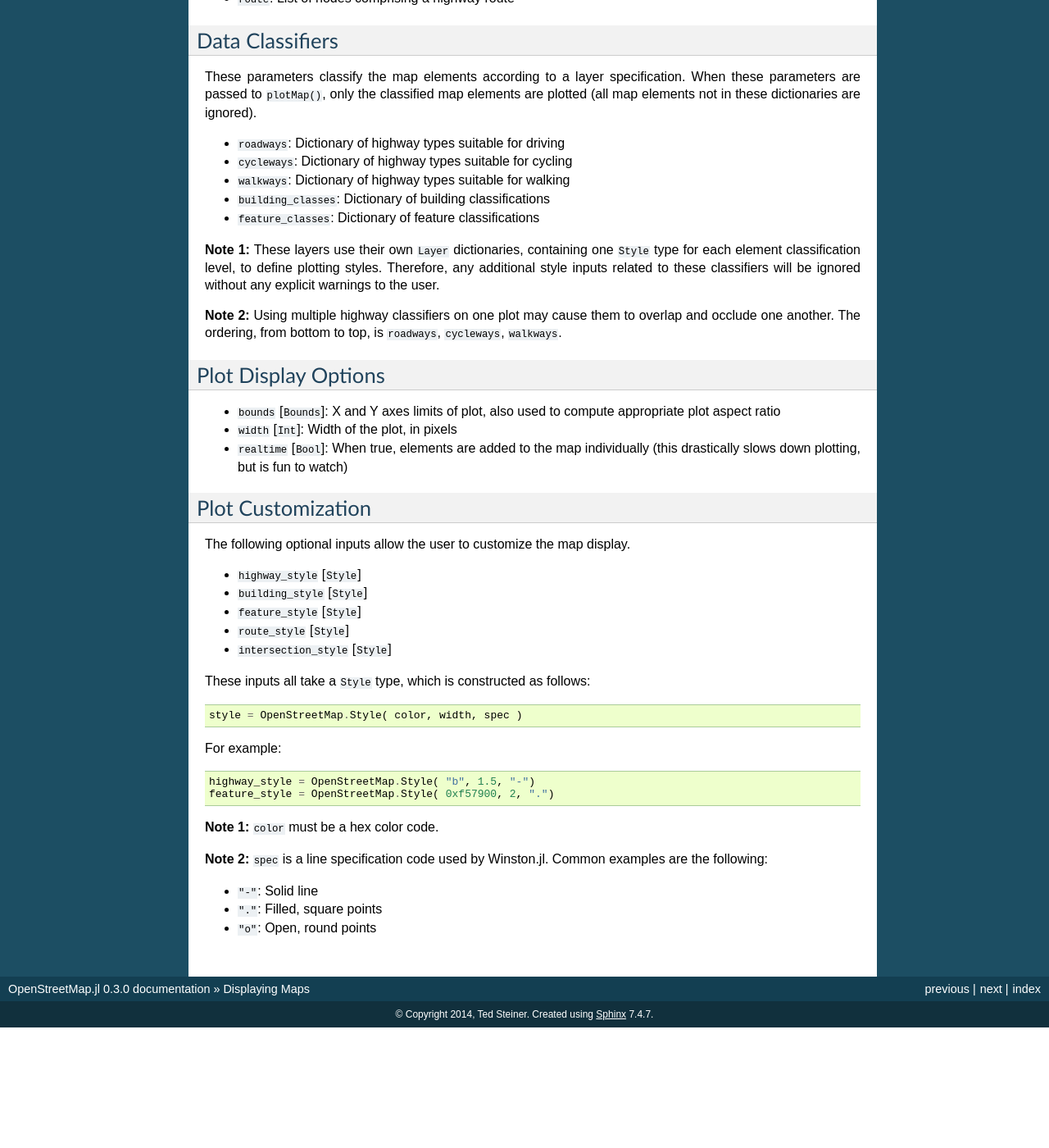
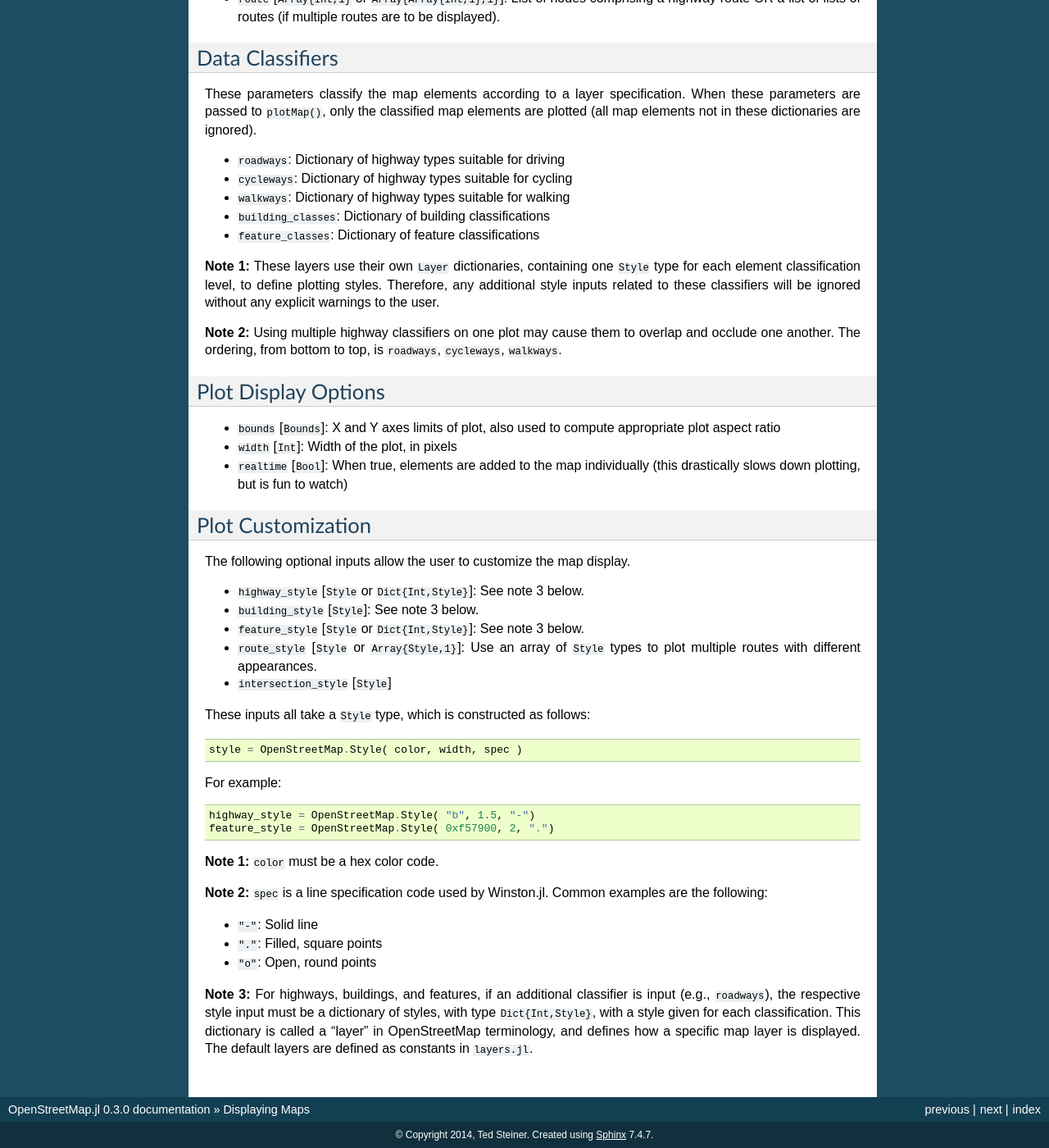
Before and after one commit to tedsteiner/OpenStreetMap.jl, a Sphinx documentation site: the page built from docs/plots.rst, in a window 1280 px wide and 1400 px high, scrolled down 852 px. Shown: the whole window at 82% size. Built offline with Sphinx 7.4.7, drawn with Linux system fonts in a browser that asks for light colours; before the commit the page ends 2105 px from its top, so only the background shows below that; some of the changed text lies outside the part shown.

Commit message:
Added capability to use custom layers for plotting. Updated documentation to reflect this. Added Vim swp files to ignore list.
Signed-off-by: Ted Steiner <tsteiner2@gmail.com>

```diff
--- a/docs/plots.rst
+++ b/docs/plots.rst
@@ -17,11 +17,11 @@ OpenStreetMap.jl includes a single plotting function. This function has numerous
                       feature_classes=nothing,
                       building_classes=nothing,
                       route=nothing,
-                      highway_style::Style=Style(0x007CFF,1.5,"-"),
-                      building_style::Style=Style(0x000000,1,"-"),
-                      feature_style::Style=Style(0xCC0000,2.5,"."),
-                      route_style::Style=Style(0xFF0000, 3, "-"),
-                      intersection_style::Style=Style(0x000000,3,"."),
+                      highway_style::Style = Style(0x007CFF,1.5,"-"),
+                      building_style::Style = Style(0x000000,1,"-"),
+                      feature_style = Style(0xCC0000,2.5,"."),
+                      route_style = Style(0xFF0000, 3, "-"),
+                      intersection_style::Style = Style(0x000000,3,"."),
                       width::Integer=500,
                       realtime::Bool=false )
 
@@ -39,7 +39,7 @@ These parameters provided the actual data to be plotted.
 * ``buildings`` [``Dict{Int,Building}``]: List of buildings to display
 * ``highways`` [``Dict{Int,Highway}``]: List of highways to display
 * ``intersections`` [``Dict{Int,Intersection}``]: List of highway intersections
-* ``route``: List of nodes comprising a highway route
+* ``route`` [``Array{Int,1}`` or ``Array{Array{Int,1},1}``]: List of nodes comprising a highway route OR a list of lists of routes (if multiple routes are to be displayed).
 
 Data Classifiers
 ----------------
@@ -68,10 +68,10 @@ Plot Customization
 
 The following optional inputs allow the user to customize the map display.
 
-* ``highway_style`` [``Style``]
-* ``building_style`` [``Style``]
-* ``feature_style`` [``Style``]
-* ``route_style`` [``Style``]
+* ``highway_style`` [``Style`` or ``Dict{Int,Style}``]: See note 3 below.
+* ``building_style`` [``Style``]: See note 3 below.
+* ``feature_style`` [``Style`` or ``Dict{Int,Style}``]: See note 3 below.
+* ``route_style`` [``Style`` or ``Array{Style,1}``]: Use an array of ``Style`` types to plot multiple routes with different appearances.
 * ``intersection_style`` [``Style``]
 
 These inputs all take a ``Style`` type, which is constructed as follows:
@@ -94,3 +94,5 @@ For example:
 * ``"-"``: Solid line
 * ``"."``: Filled, square points
 * ``"o"``: Open, round points
+
+**Note 3:** For highways, buildings, and features, if an additional classifier is input (e.g., ``roadways``), the respective style input must be a dictionary of styles, with type ``Dict{Int,Style}``, with a style given for each classification. This dictionary is called a "layer" in OpenStreetMap terminology, and defines how a specific map layer is displayed. The default layers are defined as constants in ``layers.jl``.
```
Also changed, not shown: 2 other files.
